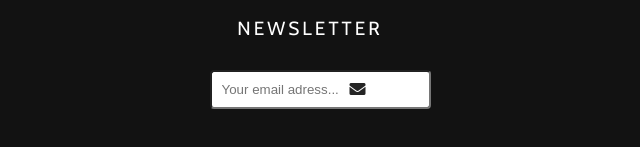
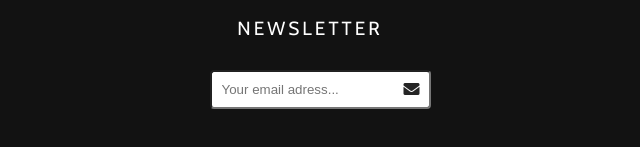
Before and after one commit to vladsosnov/rose-app, a plain HTML site: page index.html in a window 1280 px wide. Shown: the part 3781-3928 px from the top of the page, 607-1247 px from the left. Drawn offline with nearby package versions, Linux system fonts and the light colour scheme; a web font is replaced by a local one.

Commit message:
Update style.css

```diff
--- a/style.css
+++ b/style.css
@@ -456,6 +456,7 @@ footer {
 }
 
 .newsletter-input {
+  position: relative;
   width: 100%;
   max-width: 25rem;
   padding: 1rem;
@@ -465,6 +466,7 @@ footer {
 .newsletter-btn {
   position: absolute;
   top: 50%;
+  right: 5px;
   padding: 1px .6rem;
   margin-left: 9.5rem;
   font-size: 1.6rem;
```
